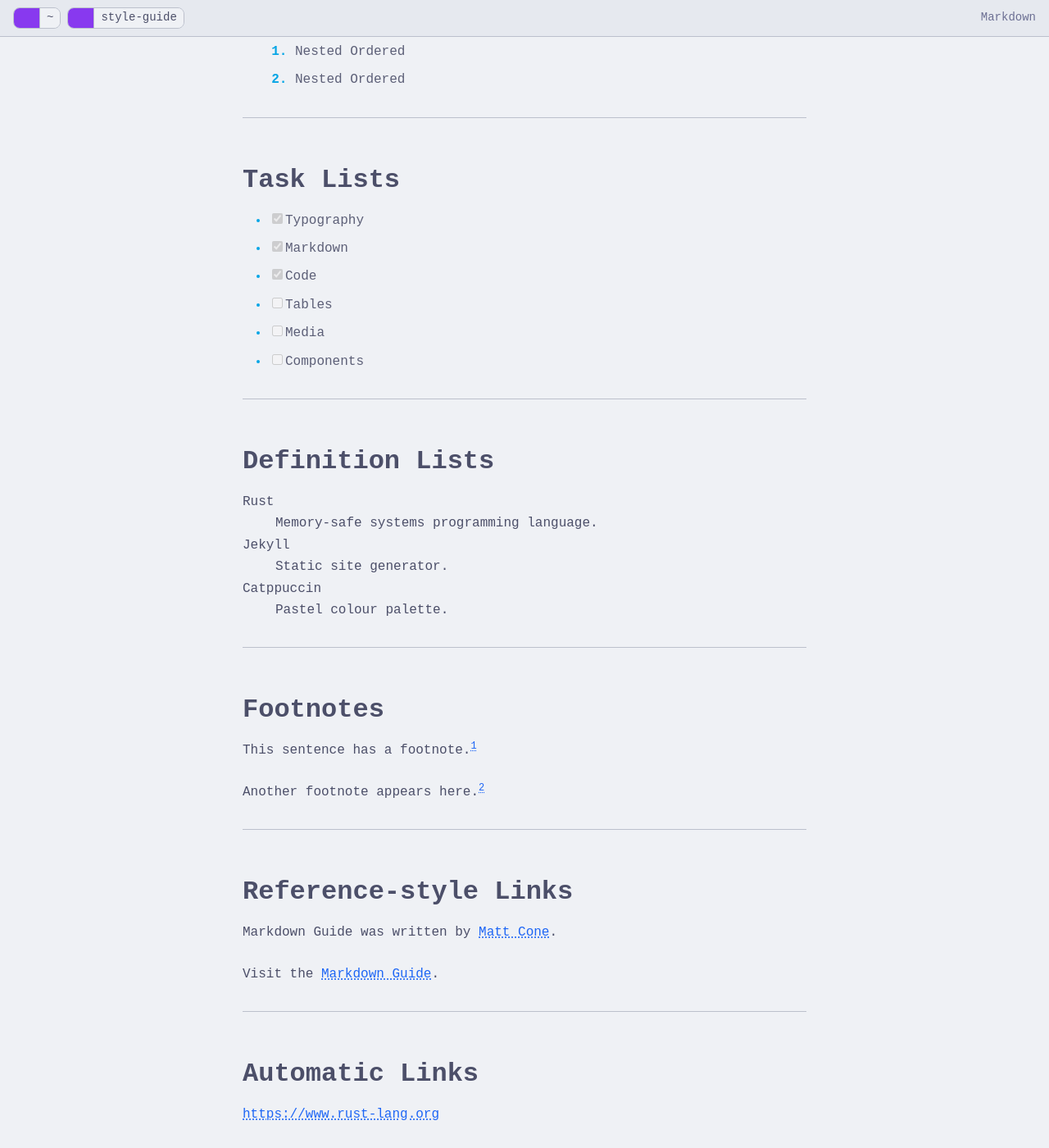
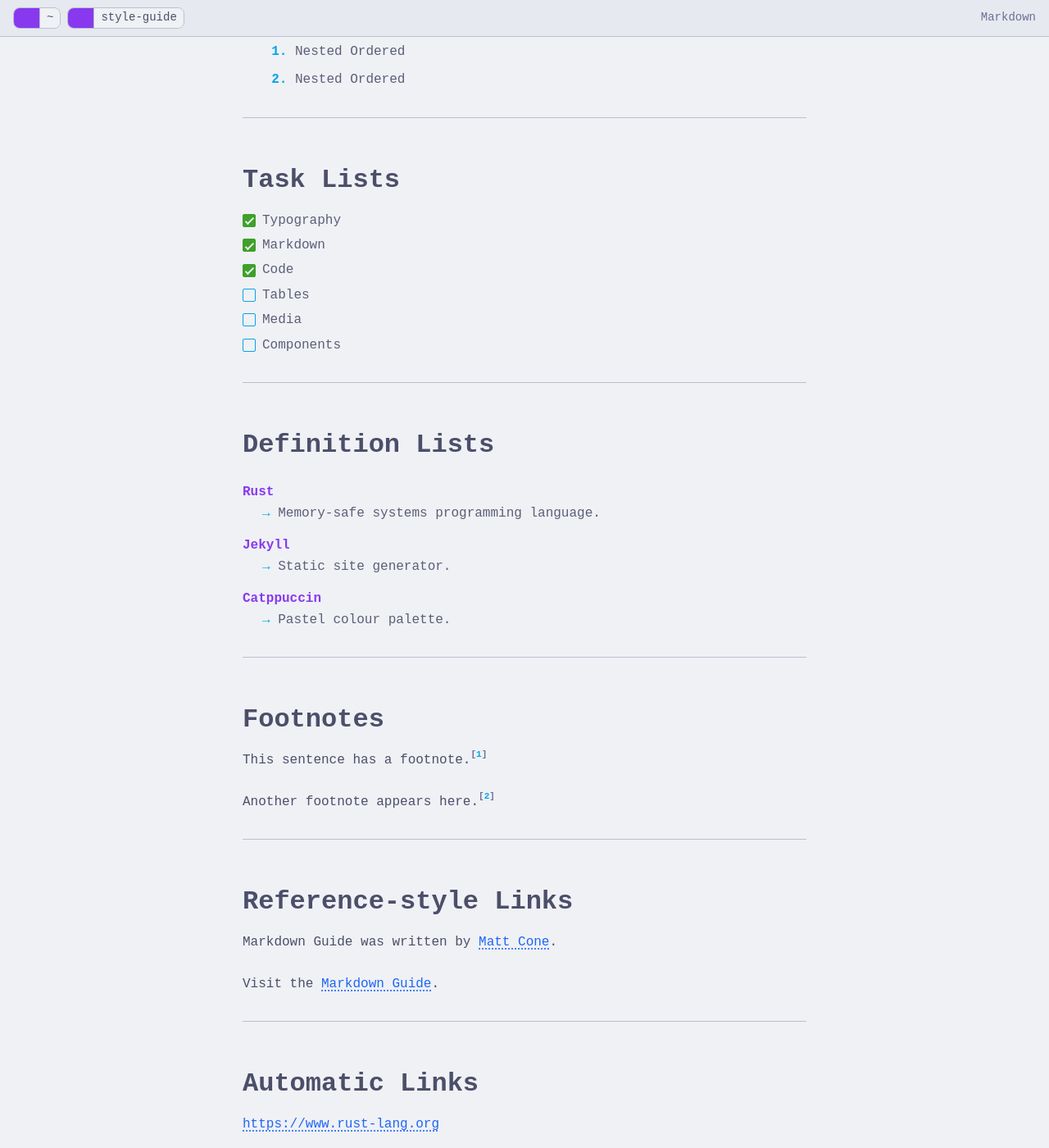
Before and after one commit to venkateshcv1809/venkateshcv1809.github.io, a Jekyll site: the page built from _pages/style-guide/markdown.md, in a window 1280 px wide and 1400 px high, scrolled down 1701 px. Shown: the whole window at 82% size. Built offline with Jekyll 4.4.1, drawn with Linux system fonts in a browser that asks for light colours; some web fonts are replaced.

Commit message:
feat: Style correction for typography and simple markdown components

```diff
--- a/_sass/_core.scss
+++ b/_sass/_core.scss
@@ -1,6 +1,7 @@
 @use "core/_fonts";
 @use "core/_reset";
 @use "core/_prose";
+@use "core/_markdown";
 @use "core/_code";
 @use "core/_table";
 @use "core/_image";
--- /dev/null
+++ b/_sass/core/_markdown.scss
@@ -0,0 +1,242 @@
+// ----------------------------------------------------------
+// Lists
+// ----------------------------------------------------------
+
+ul,
+ol {
+    margin-top: 0;
+    margin-bottom: var(--space-4);
+    padding-left: var(--space-6);
+
+    ul,
+    ol {
+        margin-top: var(--space-2);
+        margin-bottom: 0;
+    }
+}
+
+ul {
+    list-style: disc;
+
+    ul {
+        list-style: circle;
+    }
+
+    ul ul {
+        list-style: square;
+    }
+}
+
+ol {
+    list-style: decimal;
+}
+
+li {
+    color: var(--text-secondary);
+    line-height: var(--line-height-body);
+    margin-bottom: var(--space-2);
+
+    > p {
+        color: inherit;
+        margin: var(--space-2) 0;
+    }
+
+    &::marker {
+        color: var(--color-info);
+        font-weight: 700;
+    }
+}
+
+// ----------------------------------------------------------
+// Task Lists
+// ----------------------------------------------------------
+
+.task-list {
+    list-style: none;
+    padding-left: 0;
+}
+
+.task-list-item {
+    align-items: center;
+    display: flex;
+    gap: var(--space-2);
+    margin: var(--space-1) 0;
+}
+
+.task-list-item input {
+    cursor: default;
+    pointer-events: none;
+}
+
+.task-list-item input[type="checkbox"] {
+    appearance: none;
+    border: 1px solid var(--color-info);
+    border-radius: 2px;
+    flex-shrink: 0;
+    height: var(--space-4);
+    margin: 0;
+    position: relative;
+    width: var(--space-4);
+    -webkit-appearance: none;
+}
+
+.task-list-item input[type="checkbox"]:checked {
+    background: var(--color-success);
+    border-color: var(--color-success);
+}
+
+
+.task-list-item input[type="checkbox"]:checked::after {
+    content: "";
+    position: absolute;
+    left: 0.33rem;
+    top: 0.08rem;
+
+    border: solid var(--background-primary);
+    border-width: 0 2px 2px 0;
+    height: 0.68rem;
+    transform: rotate(45deg);
+    width: 0.32rem;
+}
+
+// ----------------------------------------------------------
+// Definition Lists
+// ----------------------------------------------------------
+
+dl {
+    margin: var(--space-5) 0;
+}
+
+dt {
+    color: var(--color-accent);
+    font-weight: 700;
+    margin-top: var(--space-3);
+}
+
+dd {
+    color: var(--text-secondary);
+    margin: 0 0 var(--space-3) var(--space-5);
+
+    &::before {
+        color: var(--color-info);
+        content: "→ ";
+    }
+}
+
+// ----------------------------------------------------------
+// Footnotes
+// ----------------------------------------------------------
+
+sup {
+    a.footnote {
+        color: var(--color-info);
+        font-size: var(--fs-2xs);
+        font-weight: 700;
+        text-decoration: none;
+
+        &::before {
+            color: var(--text-muted);
+            content: "[";
+        }
+
+        &::after {
+            color: var(--text-muted);
+            content: "]";
+        }
+
+        &:hover {
+            color: var(--text-link-hover);
+        }
+    }
+}
+
+.footnotes {
+    color: var(--text-secondary);
+    font-size: var(--fs-sm);
+    margin: 0;
+    padding: 0;
+
+    ol {
+        margin: 0;
+        padding-left: var(--space-5);
+    }
+
+    li {
+        margin-bottom: var(--space-3);
+    }
+}
+
+.reversefootnote {
+    color: var(--color-info);
+    margin-left: var(--space-1);
+    text-decoration: none;
+
+    &:hover {
+        color: var(--color-accent);
+    }
+}
+
+// ----------------------------------------------------------
+// Collapsible Details
+// ----------------------------------------------------------
+
+details {
+    background: var(--background-secondary);
+    border: 1px solid var(--border-default);
+    border-radius: var(--radius-sm);
+    margin: var(--space-5) 0;
+    overflow: hidden;
+}
+
+summary {
+    color: var(--text-link);
+    cursor: pointer;
+    font-weight: 700;
+    padding: var(--space-3) var(--space-4);
+    transition:
+        background var(--transition-fast) var(--transition-curve),
+        color var(--transition-fast) var(--transition-curve);
+    user-select: none;
+
+    &::marker {
+        color: var(--color-info);
+        transition: transform var(--transition-fast) var(--transition-curve);
+    }
+
+    &:hover {
+        color: var(--text-link-hover);
+        background: var(--background-tertiary);
+    }
+
+    &:focus-visible {
+        outline-offset: -1px;
+    }
+}
+
+details[open] {
+    > summary {
+        border-bottom: 1px solid var(--border-default);
+    }
+
+    > summary + * {
+        margin-top: var(--space-4);
+    }
+
+    > :not(summary) {
+        margin-inline: var(--space-4);
+    }
+
+    > :last-child {
+        margin-bottom: var(--space-4);
+    }
+}
+
+@keyframes details-fade {
+    from {
+        opacity: 0;
+    }
+
+    to {
+        opacity: 1;
+    }
+}
--- a/_sass/core/_prose.scss
+++ b/_sass/core/_prose.scss
@@ -1,8 +1,3 @@
-// ==========================================================
-// Prose
-// Base typography and Markdown element styling.
-// ==========================================================
-
 // ----------------------------------------------------------
 // Headings
 // ----------------------------------------------------------
@@ -46,24 +41,24 @@ em {
 }
 
 small {
+    color: var(--text-muted);
     font-size: var(--fs-sm);
-    color: var(--text-muted);
 }
 
 sub,
 sup {
-    position: relative;
     font-size: var(--fs-xs);
     line-height: 0;
+    position: relative;
     vertical-align: baseline;
 }
 
 sub {
-    bottom: -0.25em;
+    bottom: calc(var(--space-1) * -1);
 }
 
 sup {
-    top: -0.5em;
+    top: calc(var(--space-2) * -1);
 }
 
 del,
@@ -72,15 +67,15 @@ s {
 }
 
 mark {
+    background: color-mix(in srgb, var(--color-warning) 25%, transparent);
+    border-radius: var(--radius-sm);
     color: inherit;
-    background: color-mix(in srgb, var(--color-warning) 25%, transparent);
-    padding: 0.125em 0.25em;
-    border-radius: var(--radius-sm);
+    padding: 0.125rem var(--space-1);
 }
 
 abbr[title] {
+    cursor: help;
     text-decoration: underline dotted;
-    cursor: help;
 }
 
 // ----------------------------------------------------------
@@ -88,21 +83,18 @@ abbr[title] {
 // ----------------------------------------------------------
 
 kbd {
+    background: var(--background-tertiary);
+    border: 1px solid var(--border-strong);
+    border-bottom-width: 5px;
+    border-right-width: 3px;
+    border-radius: var(--radius-sm);
+    color: var(--text-primary);
     display: inline-block;
     font-family: var(--font-mono);
     font-size: var(--fs-2xs);
     font-weight: 700;
-
-    color: var(--text-primary);
-    background: var(--background-tertiary);
-
-    border: 1px solid var(--border-strong);
-    border-bottom-width: 5px;
-    border-right-width: 3px;
-    border-radius: var(--radius-sm);
-
+    margin-inline: var(--space-1);
     padding: var(--space-1) var(--space-2);
-    margin-inline: var(--space-1);
     white-space: nowrap;
 }
 
@@ -121,70 +113,15 @@ hr {
 // ----------------------------------------------------------
 
 blockquote {
+    background: transparent;
+    border-inline-start: 4px solid var(--border-strong);
+    color: var(--text-secondary);
+    font-style: italic;
     margin: var(--space-5) 0;
     padding: var(--space-2) 0 var(--space-2) var(--space-5);
 
-    color: var(--text-secondary);
-    font-style: italic;
-
-    background: transparent;
-    border-inline-start: 4px solid var(--border-strong);
-
     > :last-child {
         margin-bottom: 0;
-    }
-}
-
-// ----------------------------------------------------------
-// Lists
-// ----------------------------------------------------------
-
-ul,
-ol {
-    margin-top: 0;
-    margin-bottom: var(--space-4);
-    padding-left: var(--space-6);
-
-    ul,
-    ol {
-        margin-top: var(--space-2);
-        margin-bottom: 0;
-    }
-}
-
-ul {
-    list-style: disc;
-
-    ul {
-        list-style: circle;
-    }
-
-    ul ul {
-        list-style: square;
-    }
-
-    li::marker {
-        color: var(--color-info);
-    }
-}
-
-ol {
-    list-style: decimal;
-
-    li::marker {
-        color: var(--color-info);
-        font-weight: 700;
-    }
-}
-
-li {
-    color: var(--text-secondary);
-    line-height: var(--line-height-body);
-    margin-bottom: var(--space-2);
-
-    > p {
-        color: inherit;
-        margin: var(--space-2) 0;
     }
 }
 
@@ -195,8 +132,7 @@ li {
 a {
     color: var(--text-link);
     text-decoration: underline dotted;
-    text-underline-offset: 0.15em;
-
+    text-underline-offset: var(--space-1);
     transition:
         color var(--transition-fast) var(--transition-curve),
         text-decoration-color var(--transition-fast) var(--transition-curve);
@@ -205,10 +141,18 @@ a {
 a:hover,
 a:focus-visible {
     color: var(--text-link-hover);
-    text-decoration-color: currentColor;
+    text-decoration: underline;
 }
 
-a:focus-visible {
+:where(
+    a,
+    button,
+    input,
+    select,
+    textarea,
+    summary,
+    [tabindex]:not([tabindex="-1"])
+):focus-visible {
     outline: 1px dashed var(--color-info);
-    outline-offset: 4px;
+    outline-offset: 3px;
 }
--- a/_sass/core/_reset.scss
+++ b/_sass/core/_reset.scss
@@ -10,18 +10,15 @@ html {
 }
 
 body {
-    margin: 0;
-
     background-color: var(--background-primary);
     color: var(--text-primary);
-
     font-family: var(--font-mono);
     font-size: var(--fs-base);
     line-height: var(--line-height-body);
-
+    margin: 0;
     text-rendering: optimizeLegibility;
+    -moz-osx-font-smoothing: grayscale;
     -webkit-font-smoothing: antialiased;
-    -moz-osx-font-smoothing: grayscale;
 }
 
 img,
@@ -52,5 +49,5 @@ a {
 }
 
 :target {
-    scroll-margin-top: var(--space-6);
+    scroll-margin-top: var(--space-8);
 }
```
Also changed, not shown: _sass/core/_fonts.scss (line endings or trailing spaces).
